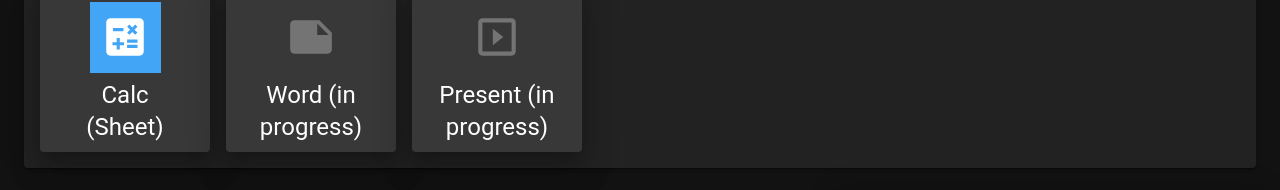
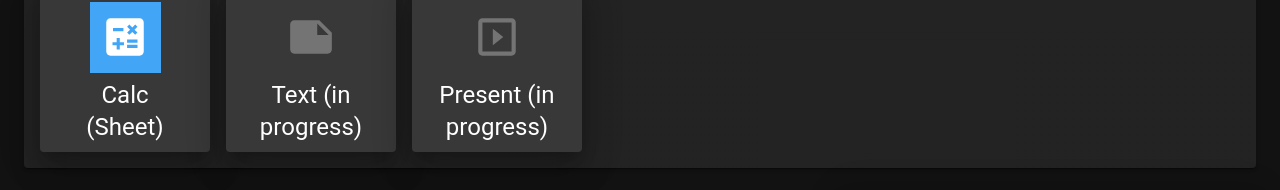
Before and after one commit to k4-100/calc, a React (Vite) app: page / in a window 1280 px wide. Shown: the part 471-661 px from the top of the page. Built offline with nearby package versions, Linux system fonts and the light colour scheme.

Commit message:
changed word to text

```diff
--- a/src/components/Home/Apps.tsx
+++ b/src/components/Home/Apps.tsx
@@ -50,7 +50,7 @@ const Apps: React.FC = () => {
                 <AppsButton
                     disabled
                     icon={<Note />}
-                    text="Word (in progress)"
+                    text="Text (in progress)"
                 />
                 <AppsButton
                     disabled
```
